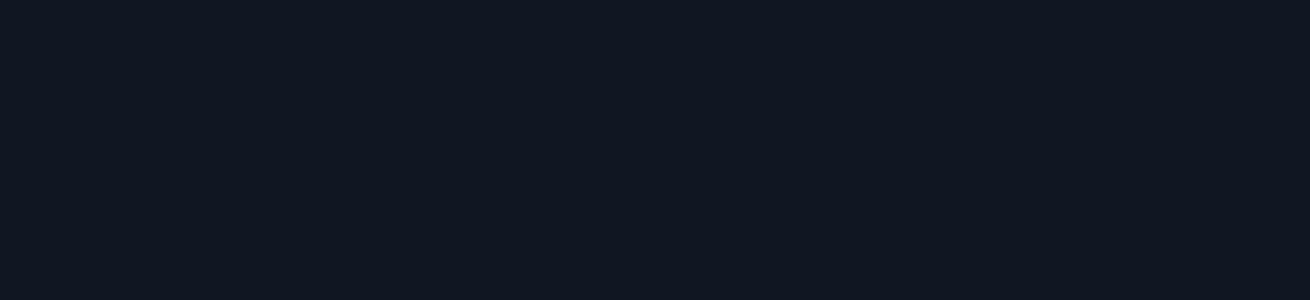
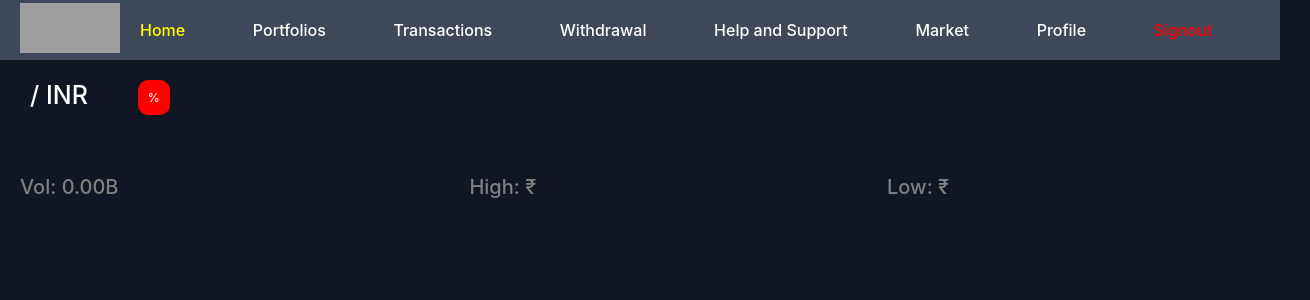
Before and after one commit to BiswayanMazumder/CryptoBase, a React (Create React App) app in the folder crypto-webpage/: page /currencydetails in a window 1280 px wide. Before the commit this address had no page. Shown: the top 300 px of the page, 1310 px wide, since content can reach past the window. Built offline with nearby package versions, Linux system fonts and the light colour scheme; grey boxes are pictures that could not be loaded.

Commit message:
Currency Details Page

```diff
--- a/crypto-webpage/src/App.css
+++ b/crypto-webpage/src/App.css
@@ -1640,3 +1640,53 @@ html {
   text-align: center;
   /* height: 150px; */
 }
+.hgfebfn{
+  width: 100%;
+  height: fit-content;
+  display: flex;
+  position: relative;
+  top: 20px;
+  color:white;
+  flex-direction: column;
+  /* padding-left: 30px; */
+  gap: 20px;
+}
+.jdnjmndmv{
+  width: 100vw;
+  padding-left: 30px;
+  color: white;
+  display: flex;
+  font-size: 25px;
+  font-weight: 500;
+  flex-direction: row;
+  gap: 50px;
+  /* justify-content: space-between; */
+  /* padding-right: 30px; */
+}
+.jdnjmndmvf{
+  width: 100%;
+  padding-left: 20px;
+  color: grey;
+  display: flex;
+  font-size: 20px;
+  font-weight: 500;
+  flex-direction: row;
+  align-items: start;
+  justify-content: space-between;
+}
+.dkhdn{
+  width: fit-content;
+  height: fit-content;
+  justify-content: center;
+  align-items: center;
+  display: flex;
+  border-radius: 10px;
+
+  padding: 10px;
+  font-size: 12px;
+}
+@media screen and (max-width:741px) {
+  .jdnjmndmvf{
+    font-size: 15px;
+  }
+}
--- a/crypto-webpage/src/App.js
+++ b/crypto-webpage/src/App.js
@@ -20,6 +20,7 @@ import Marketplace from './Market Place/marketplace';
 import CarrersHome from './Careers Page/careerhomepage';
 import Aboutus from './About Us/about-us';
 import Careeropenings from './Careers Page/careeropenings';
+import Currencycap from './Currency Details/currencycap';
 function App() {
   return (
     <BrowserRouter>
@@ -65,6 +66,9 @@ function App() {
       <Routes>
         <Route path="/openings" element={<Careeropenings />} />
       </Routes>
+      <Routes>
+        <Route path="/currencydetails" element={<Currencycap />} />
+      </Routes>
       <Analytics />
     </BrowserRouter>
   );
--- /dev/null
+++ b/crypto-webpage/src/Currency Details/currencycap.jsx
@@ -0,0 +1,117 @@
+import React, { useEffect, useState } from 'react'
+import { Link } from 'react-router-dom'
+import { getAuth, onAuthStateChanged } from "firebase/auth";
+import Typewriter from 'typewriter-effect';
+import { getFirestore, doc, getDoc, setDoc } from 'firebase/firestore';
+import { initializeApp } from "firebase/app";
+const firebaseConfig = {
+    apiKey: "AIzaSyCxkw9hq-LpWwGwZQ0APU0ifJ5JQU2T8Vk",
+    authDomain: "cryptobase-admin.firebaseapp.com",
+    projectId: "cryptobase-admin",
+    storageBucket: "cryptobase-admin.appspot.com",
+    messagingSenderId: "1090236390686",
+    appId: "1:1090236390686:web:856b22fd209b267b89fd0f",
+    measurementId: "G-LTBWYEEF6E"
+};
+const app = initializeApp(firebaseConfig);
+// Initialize Cloud Firestore and get a reference to the service
+const db = getFirestore(app);
+export default function Currencycap() {
+    async function logout() {
+        const auth = getAuth();
+        await auth.signOut();
+        window.location.replace('/')
+    }
+    const currname = localStorage.getItem("Name");
+    const currvalue = localStorage.getItem("Value");
+    const price = localStorage.getItem("Price");
+    const fullname = localStorage.getItem("FullName")
+    const low=localStorage.getItem("Low")
+    const high=localStorage.getItem("High")
+    const volume=localStorage.getItem("Volume")
+    const perc_24h=localStorage.getItem("Perc_24h")
+    useEffect(() => {
+        document.title = `${currname} to INR | Buy ${currname} in India at best price at INR ${currvalue} on CryptoForge`
+        // console.log(price);
+    })
+    // ETH to INR | Buy Ethereum in India at best price at INR 3,03,000.0 on WazirX
+    return (
+        <>
+            <div className="webbody">
+                <div className="jnnvmkjd">
+                    <Link to={'/home'}>
+                        <img src="https://firebasestorage.googleapis.com/v0/b/cryptobase-admin.appspot.com/o/CryptoBase%20Admin%20photos%2Fcryptobaselogo.png?alt=media&token=ad490f3d-9ecd-451d-bab9-e7d3974093a0" alt="" className='homelogo' />
+                    </Link>
+                    <div className="categories">
+                        <Link style={{ textDecoration: "none", color: "yellow" }}>
+                            <div className="hjkvd">
+                                Home
+                            </div>
+                        </Link>
+                        <Link style={{ textDecoration: "none", color: "white" }} to={"/portfolio"}>
+                            <div className="hjkv">
+                                Portfolios
+                            </div>
+                        </Link>
+                        <Link style={{ textDecoration: "none", color: "white" }} to={"/transactions"}>
+                            <div className="hjkv">
+                                Transactions
+                            </div>
+                        </Link>
+                        <Link style={{ textDecoration: "none", color: "white" }} to={"/withdrawal"}>
+                            <div className="hjkv">
+                                Withdrawal
+                            </div>
+                        </Link>
+                        <Link style={{ textDecoration: "none", color: "white" }}>
+                            <div className="hjkv">
+                                Help and Support
+                            </div>
+                        </Link>
+                        <Link style={{ textDecoration: "none", color: "white" }} to={"/market"}>
+                            <div className="hjkv">
+                                Market
+                            </div>
+                        </Link>
+                        <Link style={{ textDecoration: "none", color: "white" }} to={"/profile"}>
+                            <div className="hjkv">
+                                Profile
+                            </div>
+                        </Link>
+                        <Link style={{ textDecoration: "none", color: "red" }} onClick={logout}>
+                            <div className="hjkv">
+                                Signout
+                            </div>
+                        </Link>
+                        <div className="hjkv">
+                        </div>
+                    </div>
+                </div>
+                <div className="hgfebfn">
+                    <div className="jdnjmndmv">
+                        {currname} / INR
+                        <div className="dkhdn" style={{backgroundColor:perc_24h>0?'green':'red'}}>
+                            {perc_24h}%
+                        </div>
+                    </div>
+
+                    <br />
+                    <div className="jdnjmndmvf">
+                        <div className="volume">
+                            Vol: {(volume/1000000000).toFixed(2)}B
+                        </div>
+                        <div className="volume">
+                            High: ₹{high}
+                        </div>
+                        <div className="volume">
+                            Low: ₹{low}
+                        </div>
+                        <div className="volume">
+
+                        </div>
+                    </div>
+                </div>
+            </div>
+        </>
+    )
+}
--- a/crypto-webpage/src/Logged in page/homepage.jsx
+++ b/crypto-webpage/src/Logged in page/homepage.jsx
@@ -100,6 +100,18 @@ export default function Homepage() {
 
         fetchData();
     }, []); // Add dependencies here if needed
+    function savedata(name,value,volume,low,high,sparkline,fullname,perc_24h) {
+        localStorage.setItem("Name",name);
+        localStorage.setItem("Value",value);
+        localStorage.setItem("Volume",volume);
+        localStorage.setItem("Low",low);
+        localStorage.setItem("High",high);
+        localStorage.setItem("Fullname",fullname);
+        localStorage.setItem("Perc_24h",perc_24h);
+        if (sparkline && sparkline.price) {
+            localStorage.setItem('Price', JSON.stringify(sparkline.price));
+        }
+    }
     return (
         <>
             <div className="webbody">
@@ -174,7 +186,8 @@ export default function Homepage() {
                 <div className="wodklkf" style={{ position: "relative", top: "50px", paddingLeft: '20px', paddingRight: '20px' }}>
                     {
                         data.slice(0,8).map(coin => (
-                            <div className="hffndjjhjh">
+                            <Link className="hffndjjhjh" style={{textDecoration:'none'}} to={'/currencydetails'} onClick={() => savedata(coin.symbol.toUpperCase(),coin.current_price,coin.total_volume,coin.high_24h,coin.low_24h,coin.sparkline_in_7d,coin.name,coin.price_change_percentage_24h)}>
+                            <div>
                                 <div className="currencyname">
                                     {coin.name}
                                     <img src={coin.image} alt="" height={40} width={40} />
@@ -193,6 +206,7 @@ export default function Homepage() {
                                 </div>
 
                             </div>
+                            </Link>
                         ))
                     }
                 </div>
```
